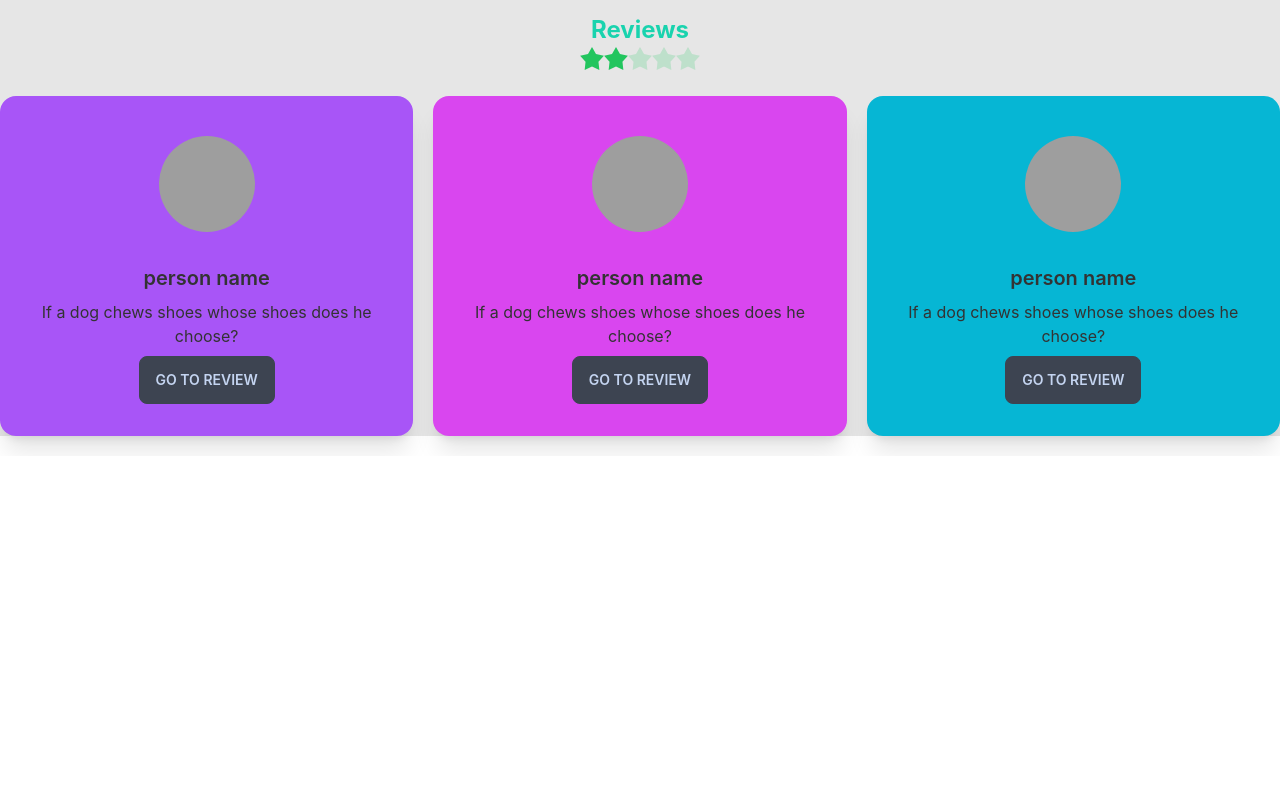
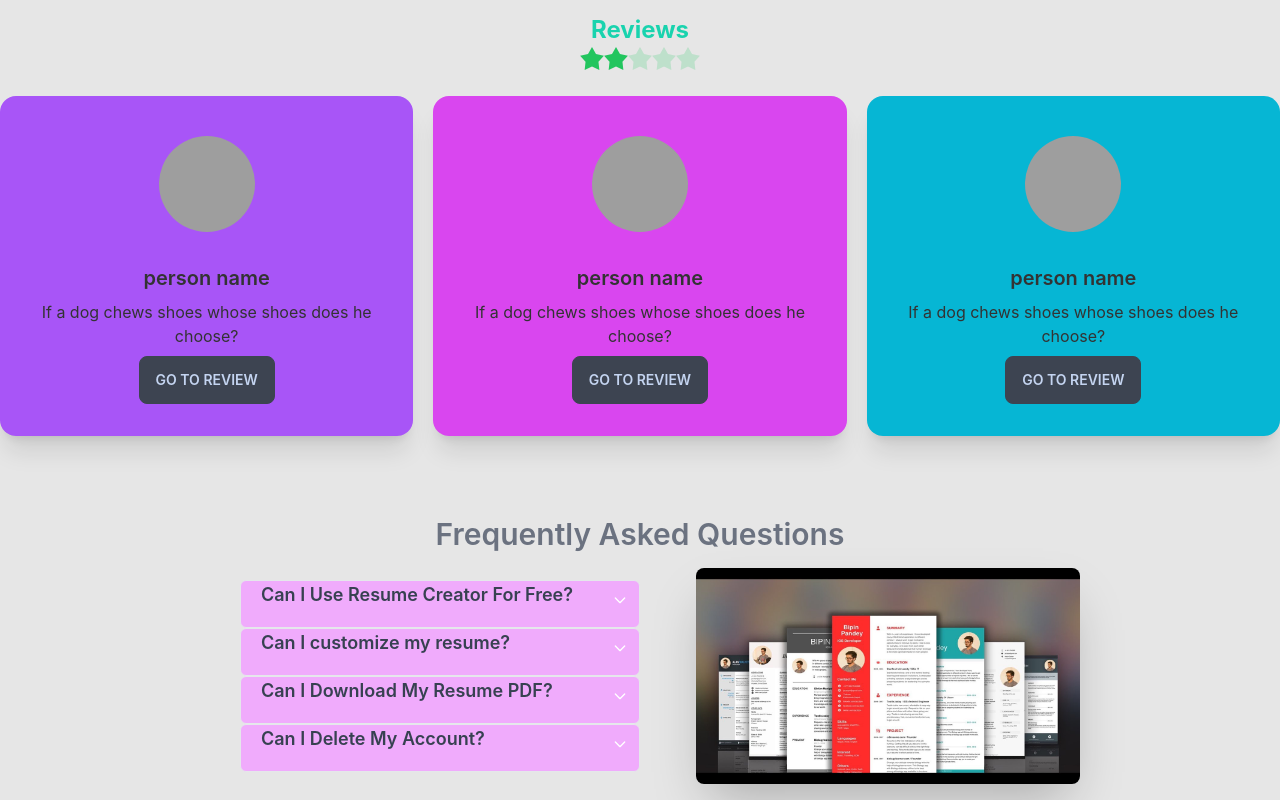
Before and after one commit to razumolla/resume-creator-client, a React (Create React App) app: page / in a window 1280 px wide. Shown: the part 1852-2652 px from the top of the page. Before the commit the page ends 2308 px from the top, so only its background shows below. Built offline with nearby package versions, Linux system fonts and the light colour scheme; grey boxes are pictures that could not be loaded.

Commit message:
conflict solved

```diff
--- a/src/Pages/Home/Faq.js
+++ b/src/Pages/Home/Faq.js
@@ -1,5 +1,5 @@
 import React from 'react';
-// import { HiOutlineChevronDown } from "react-icons/hi";
+import { HiOutlineChevronDown } from "react-icons/hi";
 import FAQ from '../Assets/Images/maxresdefault.jpg'
 
 const Faq = () => {
@@ -20,7 +20,7 @@ const Faq = () => {
                             </div>
 
                             <div className='absolute top-3 right-3 text-white transition-transform duration-500 rotate-0 peer-checked:rotate-180'>
-                                {/* <HiOutlineChevronDown /> */}
+                                <HiOutlineChevronDown />
                             </div>
 
                             <div className='bg-white overflow-hidden transition-all duration-500 max-h-0 peer-checked:max-h-40'>
@@ -40,7 +40,7 @@ const Faq = () => {
                             </div>
 
                             <div className='absolute top-3 right-3 text-white transition-transform duration-500 rotate-0 peer-checked:rotate-180'>
-                                {/* <HiOutlineChevronDown /> */}
+                                <HiOutlineChevronDown />
                             </div>
 
                             <div className='bg-white overflow-hidden transition-all duration-500 max-h-0 peer-checked:max-h-40'>
@@ -60,7 +60,7 @@ const Faq = () => {
                             </div>
 
                             <div className='absolute top-3 right-3 text-white transition-transform duration-500 rotate-0 peer-checked:rotate-180'>
-                                {/* <HiOutlineChevronDown /> */}
+                                <HiOutlineChevronDown />
                             </div>
 
                             <div className='bg-white overflow-hidden transition-all duration-500 max-h-0 peer-checked:max-h-40'>
@@ -79,7 +79,7 @@ const Faq = () => {
                             </div>
 
                             <div className='absolute top-3 right-3 text-white transition-transform duration-500 rotate-0 peer-checked:rotate-180'>
-                                {/* <HiOutlineChevronDown /> */}
+                                <HiOutlineChevronDown />
                             </div>
 
                             <div className='bg-white overflow-hidden transition-all duration-500 max-h-0 peer-checked:max-h-40'>
--- a/src/Pages/Home/Home.js
+++ b/src/Pages/Home/Home.js
@@ -13,7 +13,7 @@ const Home = () => {
             <Templates></Templates>
             <CustomerHired></CustomerHired>
             <Review></Review>
-            {/* <Faq></Faq> */}
+            <Faq></Faq>
         </div>
     );
 };
```
